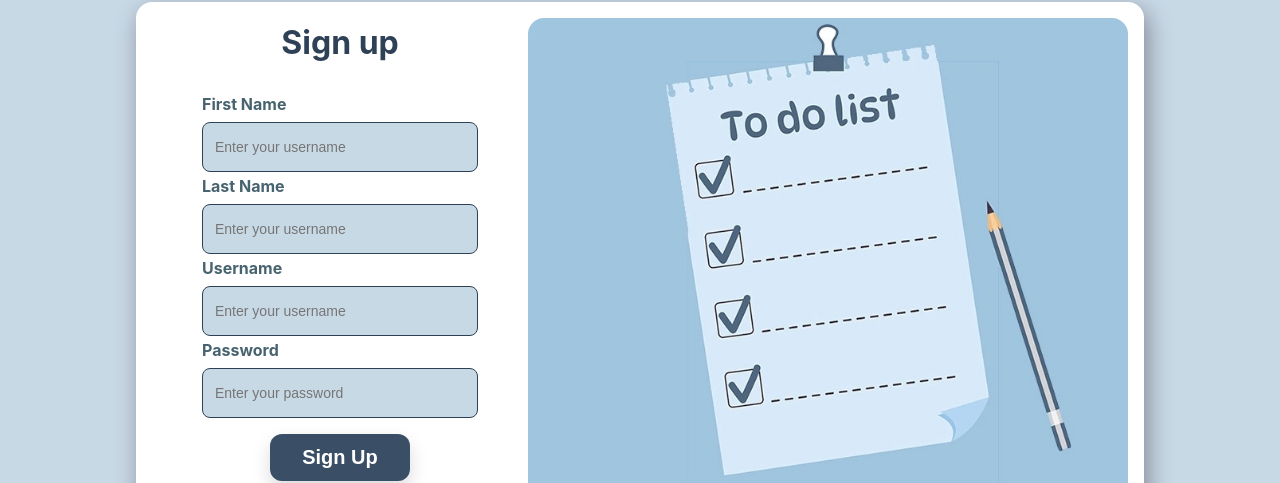
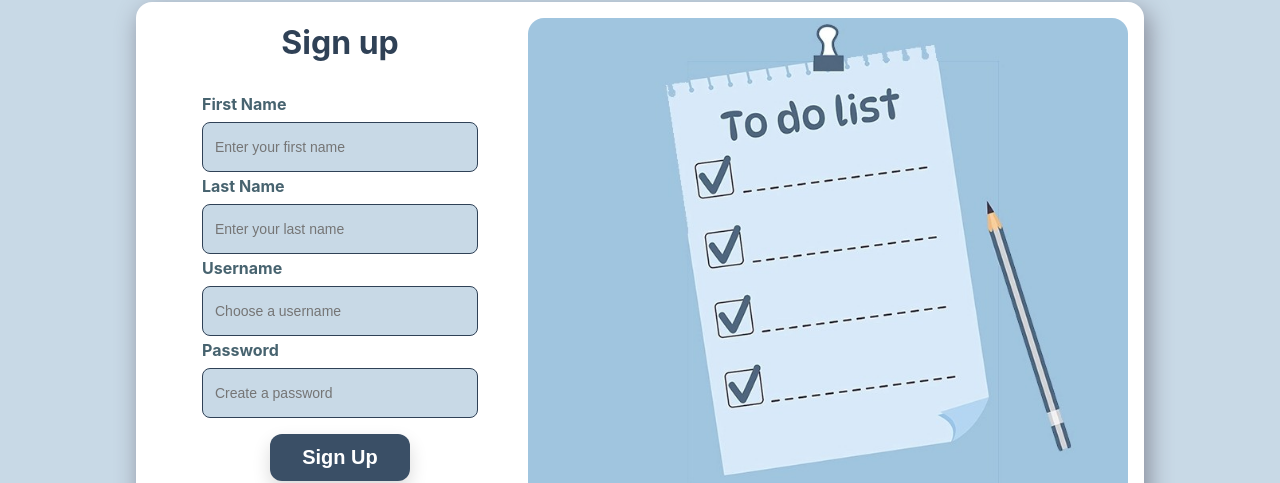
Before and after one commit to mayyademic/taskly, a React (Create React App) app in the folder frontend/taskly/: page /signup in a window 1280 px wide. Shown: the part 133-616 px from the top of the page. Built offline with nearby package versions, Linux system fonts and the light colour scheme.

Commit message:
Refactor of Workspace and login/signup

```diff
--- /dev/null
+++ b/frontend/taskly/src/Authentication/FormInput.jsx
@@ -0,0 +1,25 @@
+import React from "react";
+
+export default function FormInput({
+  label,
+  type = "text",
+  value,
+  onChange,
+  placeholder,
+  name,
+}) {
+  return (
+    <label className="user-inputs">
+      <p className="inputs-header">{label}</p>
+      <input
+        name={name}
+        type={type}
+        className="custom-input"
+        value={value}
+        onChange={onChange}
+        placeholder={placeholder}
+        required
+      />
+    </label>
+  );
+}
--- a/frontend/taskly/src/Authentication/login.jsx
+++ b/frontend/taskly/src/Authentication/login.jsx
@@ -1,32 +1,28 @@
 import { useState } from "react";
-import "./style/login.css";
-import logo from "./assets/logo.jpg";
 import { Link, useNavigate } from "react-router-dom";
 import { useGlobalContext } from "../context/ContextFile";
+import FormInput from "./FormInput";
+import logo from "./assets/logo.jpg";
+import "./style/login.css";
 
 export default function LoginAuth() {
-  return (
-    <div className="div-login-main">
-      <LoginInput />
-    </div>
-  );
-}
+  const navigate = useNavigate();
+  const { updateUserInfo } = useGlobalContext();
 
-function LoginInput() {
-  const navigate = useNavigate();
+  const [formData, setFormData] = useState({
+    username: "",
+    password: "",
+  });
 
-  const { setFirstName, setLastName } = useGlobalContext();
-
-  const [userName, setUserName] = useState("");
-  const [password, setPassword] = useState("");
+  const handleChange = (e) => {
+    const { name, value } = e.target;
+    setFormData((prev) => ({ ...prev, [name]: value }));
+  };
 
   const handleSubmit = async (e) => {
     e.preventDefault();
-
     try {
-      const params = new URLSearchParams();
-      params.append("username", userName);
-      params.append("password", password);
+      const params = new URLSearchParams(formData);
 
       const response = await fetch("http://localhost:8080/taskly/login", {
         method: "POST",
@@ -37,16 +33,16 @@ function LoginInput() {
       if (!response.ok) throw new Error("Login failed");
 
       const data = await response.json();
-      console.log("Daten vom Server:", data);
 
-      const safeFirst = data.firstname;
-      const safeLast = data.lastname;
+      localStorage.setItem("firstname", data.firstname);
+      localStorage.setItem("lastname", data.lastname);
+      localStorage.setItem("workspaceId", data.workspaceId);
 
-      localStorage.setItem("firstname", safeFirst);
-      localStorage.setItem("lastname", safeLast);
-
-      setFirstName(safeFirst);
-      setLastName(safeLast);
+      updateUserInfo({
+        firstName: data.firstname,
+        lastName: data.lastname,
+        workspaceId: data.workspaceId,
+      });
 
       navigate(`/workspace/${data.workspaceId}`);
     } catch (error) {
@@ -56,41 +52,41 @@ function LoginInput() {
   };
 
   return (
+    <div className="div-login-main">
       <div className="main-container">
         <div className="login-part">
           <h1 className="login-header">Login</h1>
+
           <form className="input-form" onSubmit={handleSubmit}>
-          <label className="user-inputs">
-            <p className="inputs-header">Username</p>
-            <input
-              className="custom-input"
-              value={userName}
-              onChange={(e) => setUserName(e.target.value)}
+            <FormInput
+              label="Username"
+              name="username"
+              value={formData.username}
+              onChange={handleChange}
               placeholder="Enter your username"
             />
-          </label>
 
-          <label className="user-inputs">
-            <p className="inputs-header">Password</p>
-            <input
-              className="custom-input"
+            <FormInput
+              label="Password"
+              name="password"
               type="password"
-              value={password}
-              onChange={(e) => setPassword(e.target.value)}
+              value={formData.password}
+              onChange={handleChange}
               placeholder="Enter your password"
             />
-          </label>
 
             <button className="login-btn" type="submit">
               Login
             </button>
           </form>
+
           <Link to="/signup">
             <p className="link-text">Create an account</p>
           </Link>
         </div>
 
-      <img src={logo} alt="Logo" />
+        <img src={logo} alt="Logo" className="auth-logo" />
+      </div>
     </div>
   );
 }
--- a/frontend/taskly/src/Authentication/signup.jsx
+++ b/frontend/taskly/src/Authentication/signup.jsx
@@ -1,30 +1,25 @@
-import { useState } from "react";
-import "./style/login.css";
-import logo from "./assets/logo.jpg";
+import { useState } from "react"; // Added useState
 import { Link, useNavigate } from "react-router-dom";
 import { useGlobalContext } from "../context/ContextFile";
+import FormInput from "./FormInput";
+import logo from "./assets/logo.jpg";
+import "./style/login.css";
 
 export default function SignUpAuth() {
-  return (
-    <div className="div-login-main">
-      <SignUpInput />
-    </div>
-  );
-}
+  const navigate = useNavigate();
+  const { updateUserInfo } = useGlobalContext();
 
-function SignUpInput() {
-  const navigate = useNavigate();
+  const [formData, setFormData] = useState({
+    firstName: "",
+    lastName: "",
+    username: "",
+    password: "",
+  });
 
-  const {
-    firstName,
-    setFirstName,
-    lastName,
-    setLastName,
-    userName,
-    setUserName,
-    password,
-    setPassword,
-  } = useGlobalContext();
+  const handleChange = (e) => {
+    const { name, value } = e.target;
+    setFormData((prev) => ({ ...prev, [name]: value }));
+  };
 
   const handleSubmit = async (e) => {
     e.preventDefault();
@@ -34,10 +29,10 @@ function SignUpInput() {
         method: "POST",
         headers: { "Content-Type": "application/json" },
         body: JSON.stringify({
-          username: userName,
-          password: password,
-          firstname: firstName,
-          lastname: lastName,
+          username: formData.username,
+          password: formData.password,
+          firstname: formData.firstName,
+          lastname: formData.lastName,
         }),
       });
 
@@ -45,18 +40,16 @@ function SignUpInput() {
 
       const data = await response.json();
 
-      console.log("Server Antwort:", data);
-
       localStorage.setItem("userId", data.userId);
       localStorage.setItem("workspaceId", data.workspaceId);
+      localStorage.setItem("firstname", data.firstname || formData.firstName);
+      localStorage.setItem("lastname", data.lastname || formData.lastName);
 
-      const finalFirst = data.firstName || data.firstname || firstName;
-
-      console.log("Speichere Vorname:", finalFirst);
-      localStorage.setItem("firstName", finalFirst);
-
-      setFirstName(finalFirst);
-      setLastName(data.lastName);
+      updateUserInfo({
+        firstName: data.firstname || formData.firstName,
+        lastName: data.lastname || formData.lastName,
+        workspaceId: data.workspaceId,
+      });
 
       navigate(`/workspace/${data.workspaceId}`);
     } catch (error) {
@@ -66,59 +59,57 @@ function SignUpInput() {
   };
 
   return (
+    <div className="div-login-main">
       <div className="main-container">
         <div className="login-part">
           <h1 className="login-header">Sign up</h1>
+
           <form className="input-form" onSubmit={handleSubmit}>
-          <label className="user-inputs">
-            <p className="inputs-header">First Name</p>
-            <input
-              className="custom-input"
-              value={firstName}
-              onChange={(e) => setFirstName(e.target.value)}
-              placeholder="Enter your username"
+            <FormInput
+              label="First Name"
+              name="firstName"
+              value={formData.firstName}
+              onChange={handleChange}
+              placeholder="Enter your first name"
             />
-          </label>
-          <label className="user-inputs">
-            <p className="inputs-header">Last Name</p>
-            <input
-              className="custom-input"
-              value={lastName}
-              onChange={(e) => setLastName(e.target.value)}
-              placeholder="Enter your username"
+
+            <FormInput
+              label="Last Name"
+              name="lastName"
+              value={formData.lastName}
+              onChange={handleChange}
+              placeholder="Enter your last name"
             />
-          </label>
-          <label className="user-inputs">
-            <p className="inputs-header">Username</p>
-            <input
-              className="custom-input"
-              value={userName}
-              onChange={(e) => setUserName(e.target.value)}
-              placeholder="Enter your username"
+
+            <FormInput
+              label="Username"
+              name="username"
+              value={formData.username}
+              onChange={handleChange}
+              placeholder="Choose a username"
             />
-          </label>
 
-          <label className="user-inputs">
-            <p className="inputs-header">Password</p>
-            <input
-              className="custom-input"
+            <FormInput
+              label="Password"
+              name="password"
               type="password"
-              value={password}
-              onChange={(e) => setPassword(e.target.value)}
-              placeholder="Enter your password"
+              value={formData.password}
+              onChange={handleChange}
+              placeholder="Create a password"
             />
-          </label>
 
             <button className="login-btn" type="submit">
               Sign Up
             </button>
           </form>
+
           <p className="link-text">
             Already have an account? <Link to="/">Login</Link>
           </p>
         </div>
 
-      <img src={logo} alt="Logo" />
+        <img src={logo} alt="Logo" className="auth-logo" />
+      </div>
     </div>
   );
 }
--- /dev/null
+++ b/frontend/taskly/src/Workspace/WorkspaceTasks.jsx
@@ -0,0 +1,61 @@
+import { useState, useEffect, useMemo } from "react";
+
+export function useWorkspaceTasks() {
+  const [tasks, setTasks] = useState([]);
+  const [loading, setLoading] = useState(true);
+
+  const fetchTasks = async () => {
+    try {
+      const workspaceId = localStorage.getItem("workspaceId");
+      const response = await fetch(
+        `http://localhost:8080/taskly/getWorkspceById/${Number(workspaceId)}`
+      );
+      if (!response.ok) throw new Error("Fehler beim Laden");
+
+      const data = await response.json();
+      const allTasks = data.groups.flatMap((group) =>
+        group.tasks.map((task) => ({
+          id: task.taskId,
+          text: task.taskTitle,
+          status: task.taskStatus,
+          category: group.groupName,
+        }))
+      );
+      setTasks(allTasks);
+    } catch (error) {
+      console.error("Fetch Error:", error);
+    } finally {
+      setLoading(false);
+    }
+  };
+
+  useEffect(() => {
+    fetchTasks();
+  }, []);
+
+  const updateTaskStatus = async (taskId, newStatus) => {
+    setTasks((prev) =>
+      prev.map((t) => (t.id === taskId ? { ...t, status: newStatus } : t))
+    );
+
+    try {
+      await fetch(`http://localhost:8080/taskly/updateStatus`, {
+        method: "POST",
+        headers: { "Content-Type": "application/json" },
+        body: JSON.stringify({ taskId, status: newStatus }),
+      });
+    } catch (error) {
+      console.error("Update failed:", error);
+      fetchTasks();
+    }
+  };
+
+  const tasksByStatus = useMemo(() => {
+    return tasks.reduce((acc, task) => {
+      acc[task.status] = [...(acc[task.status] || []), task];
+      return acc;
+    }, {});
+  }, [tasks]);
+
+  return { tasksByStatus, loading, updateTaskStatus };
+}
--- a/frontend/taskly/src/Workspace/workspace.jsx
+++ b/frontend/taskly/src/Workspace/workspace.jsx
@@ -1,4 +1,4 @@
-import React, { useState, useEffect } from "react";
+import React from "react";
 import {
   DndContext,
   closestCorners,
@@ -13,28 +13,29 @@ import {
 } from "@dnd-kit/sortable";
 import { CSS } from "@dnd-kit/utilities";
 import { Circle, Clock, CheckCircle2 } from "lucide-react";
+import { useGlobalContext } from "../context/ContextFile";
+import { useWorkspaceTasks } from "./WorkspaceTasks";
 import "./style/style.css";
-import { useGlobalContext } from "../context/ContextFile";
 
 const COLUMNS = [
   {
     id: "toDo",
     title: "To do",
-    statusIcon: <Circle className="icon-todo" size={20} />,
+    icon: <Circle className="icon-todo" size={20} />,
   },
   {
     id: "inProgress",
     title: "In Progress",
-    statusIcon: <Clock className="icon-progress" size={20} />,
+    icon: <Clock className="icon-progress" size={20} />,
   },
   {
     id: "done",
     title: "Done",
-    statusIcon: <CheckCircle2 className="icon-done" size={20} />,
+    icon: <CheckCircle2 className="icon-done" size={20} />,
   },
 ];
 
-function TaskCard({ task, statusIcon }) {
+function TaskCard({ task, icon }) {
   const {
     attributes,
     listeners,
@@ -42,17 +43,13 @@ function TaskCard({ task, statusIcon }) {
     transform,
     transition,
     isDragging,
-  } = useSortable({
-    id: task.id,
-  });
+  } = useSortable({ id: task.id });
 
   const style = {
     transform: CSS.Translate.toString(transform),
     transition,
     opacity: isDragging ? 0.5 : 1,
-    cursor: "grab",
     zIndex: isDragging ? 100 : 1,
-    position: "relative",
   };
 
   return (
@@ -64,34 +61,28 @@ function TaskCard({ task, statusIcon }) {
       className="task-card"
     >
       <div className="task-left">
-        {statusIcon}
+        {icon}
         <span className="task-text">{task.text}</span>
       </div>
-      <div className="task-right">
-        <span className="task-category">{task.category}</span>
-      </div>
+      <span className="task-category">{task.category}</span>
     </div>
   );
 }
 
-function Column({ column, tasks }) {
+function Column({ column, tasks = [] }) {
   return (
     <div className="column">
       <div className="column-header">
         <h2>{column.title}</h2>
       </div>
-
       <SortableContext
         items={tasks.map((t) => t.id)}
         strategy={verticalListSortingStrategy}
+        id={column.id}
       >
         <div className="task-list">
           {tasks.map((task) => (
-            <TaskCard
-              key={task.id}
-              task={task}
-              statusIcon={column.statusIcon}
-            />
+            <TaskCard key={task.id} task={task} icon={column.icon} />
           ))}
           {tasks.length === 0 && (
             <div className="empty-area">
@@ -105,99 +96,45 @@ function Column({ column, tasks }) {
 }
 
 export default function WorkspaceShow() {
-  const { firstName, lastName } = useGlobalContext();
-
-  const [tasks, setTasks] = useState([]);
-  const [loading, setLoading] = useState(true);
-  const [activeTask, setActiveTask] = useState(null);
+  const { firstName, lastName, logout } = useGlobalContext();
+  const { tasksByStatus, loading, updateTaskStatus } = useWorkspaceTasks();
 
   const sensors = useSensors(
-    useSensor(PointerSensor, {
-      activationConstraint: {
-        distance: 5,
-      },
-    })
+    useSensor(PointerSensor, { activationConstraint: { distance: 5 } })
   );
 
-  useEffect(() => {
-    const fetchTasks = async () => {
-      try {
-        const workspaceId = localStorage.getItem("workspaceId");
-
-        const response = await fetch(
-          `http://localhost:8080/taskly/getWorkspceById/${Number(workspaceId)}`
-        );
-        if (!response.ok) throw new Error("Fehler beim Laden");
-
-        const data = await response.json();
-        console.log(data);
-
-        const allTasks = data.groups.flatMap((group) =>
-          group.tasks.map((task) => ({
-            id: task.taskId,
-            text: task.taskTitle,
-            description: task.taskText,
-            status: task.taskStatus,
-            category: group.groupName,
-            groupId: group.groupId,
-          }))
-        );
-
-        setTasks(allTasks);
-      } catch (error) {
-        console.error("Fetch Error:", error);
-      } finally {
-        setLoading(false);
-      }
-    };
-
-    fetchTasks();
-  }, []);
-
-  async function updateTaskStatus(taskId, newStatus) {
-    try {
-      await fetch(`http://localhost:8080/taskly/updateStatus`, {
-        method: "POST",
-        headers: { "Content-Type": "application/json" },
-        body: JSON.stringify({ taskId, status: newStatus }),
-      });
-    } catch (error) {
-      console.error("Update failed:", error);
-    }
-  }
-
-  function handleDragEnd(event) {
+  const handleDragEnd = (event) => {
     const { active, over } = event;
-    setActiveTask(null);
     if (!over) return;
 
-    const taskId = active.id;
-    const overId = over.id;
-    let newStatus = overId;
-    const overTask = tasks.find((t) => t.id === overId);
-    if (overTask) newStatus = overTask.status;
+    const activeId = active.id;
 
-    setTasks((prev) =>
-      prev.map((task) =>
-        task.id === taskId ? { ...task, status: newStatus } : task
-      )
-    );
+    const overId = over.data.current?.sortable?.containerId || over.id;
 
-    updateTaskStatus(taskId, newStatus);
-  }
+    const currentTask = Object.values(tasksByStatus)
+      .flat()
+      .find((t) => t.id === activeId);
+    if (currentTask && currentTask.status !== overId) {
+      updateTaskStatus(activeId, overId);
+    }
+  };
 
-  if (loading) return <div style={{ padding: "20px" }}>Lade Workspace...</div>;
+  if (loading) return <div className="loading">Lade Workspace...</div>;
 
   return (
     <div className="workspace-container">
       <header className="workspace-header">
-        <h1 className="workspace-title">To do List</h1>
+        <h1 className="workspace-title">Taskly Board</h1>
         <div className="user-profile">
           <div className="user-name">
-            <p>{firstName}</p>
-            <p>{lastName}</p>
+            <p>
+              {firstName} {lastName}
+            </p>
           </div>
-          <div className="user-avatar">{firstName ? firstName[0] : "U"}</div>
+          <div className="user-avatar">{firstName?.[0] || "U"}</div>
+          <button className="logout-btn" onClick={logout}>
+            Logout
+          </button>
         </div>
       </header>
 
@@ -207,12 +144,8 @@ export default function WorkspaceShow() {
           collisionDetection={closestCorners}
           onDragEnd={handleDragEnd}
         >
-          {COLUMNS.map((column) => (
-            <Column
-              key={column.id}
-              column={column}
-              tasks={tasks.filter((t) => t.status === column.id)}
-            />
+          {COLUMNS.map((col) => (
+            <Column key={col.id} column={col} tasks={tasksByStatus[col.id]} />
           ))}
         </DndContext>
       </main>
--- a/frontend/taskly/src/context/ContextFile.js
+++ b/frontend/taskly/src/context/ContextFile.js
@@ -3,24 +3,26 @@ import React, { createContext, useState, useContext } from "react";
 const GlobalContext = createContext();
 
 export const GlobalProvider = ({ children }) => {
-  const [firstName, setFirstName] = useState(localStorage.getItem("firstname"));
-  const [lastName, setLastName] = useState(
-    localStorage.getItem("lastname") || ""
-  );
-  const [userName, setUserName] = useState(
-    localStorage.getItem("username") || ""
-  );
-  const [password, setPassword] = useState("");
+  const [user, setUser] = useState({
+    firstName: localStorage.getItem("firstname") || "",
+    lastName: localStorage.getItem("lastname") || "",
+    workspaceId: localStorage.getItem("workspaceId") || "",
+  });
+
+  const logout = () => {
+    localStorage.clear();
+    setUser({ firstName: "", lastName: "", workspaceId: "" });
+    window.location.href = "/";
+  };
+
+  const updateUserInfo = (newData) => {
+    setUser((prev) => ({ ...prev, ...newData }));
+  };
 
   const value = {
-    firstName,
-    setFirstName,
-    lastName,
-    setLastName,
-    userName,
-    setUserName,
-    password,
-    setPassword,
+    ...user,
+    updateUserInfo,
+    logout,
   };
 
   return (
```
Also changed, not shown: 1 other file (tests, documents, lock files or other folders). Lines whose indentation alone changed are shown as unchanged.
